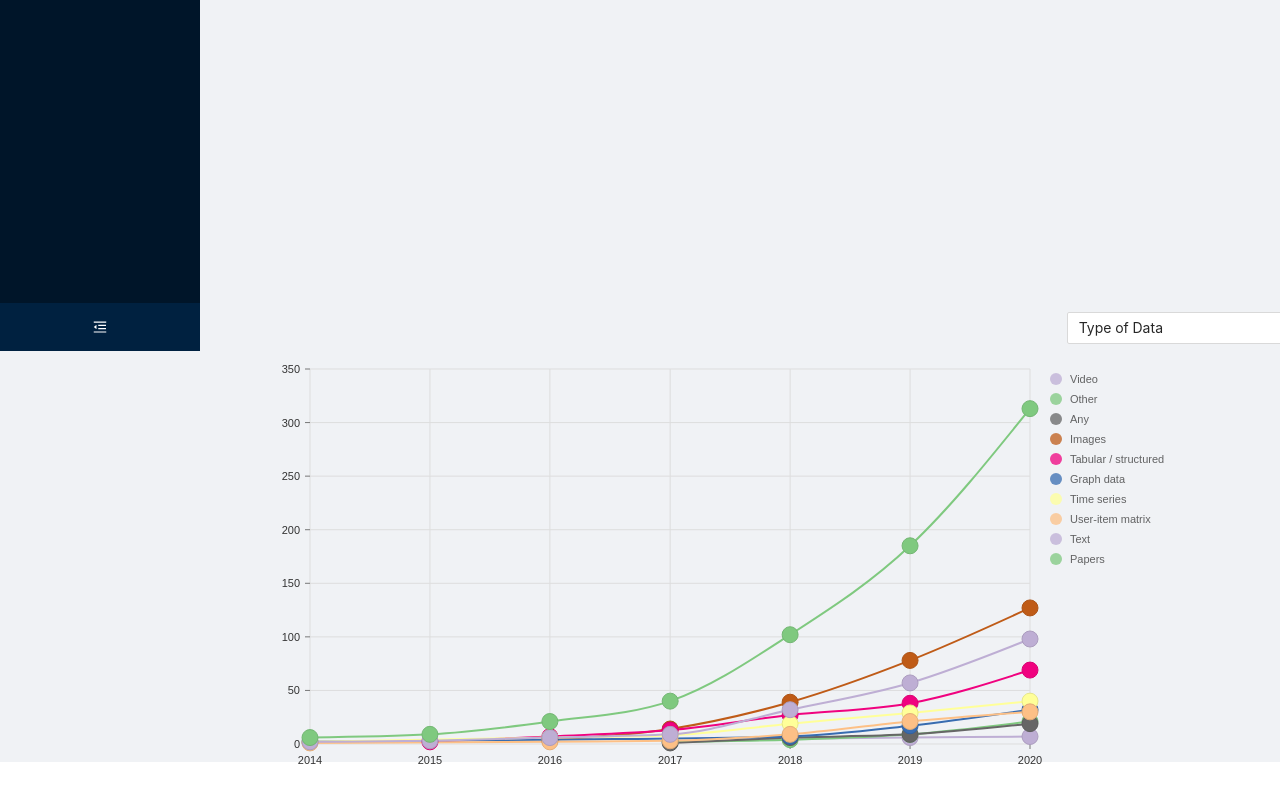
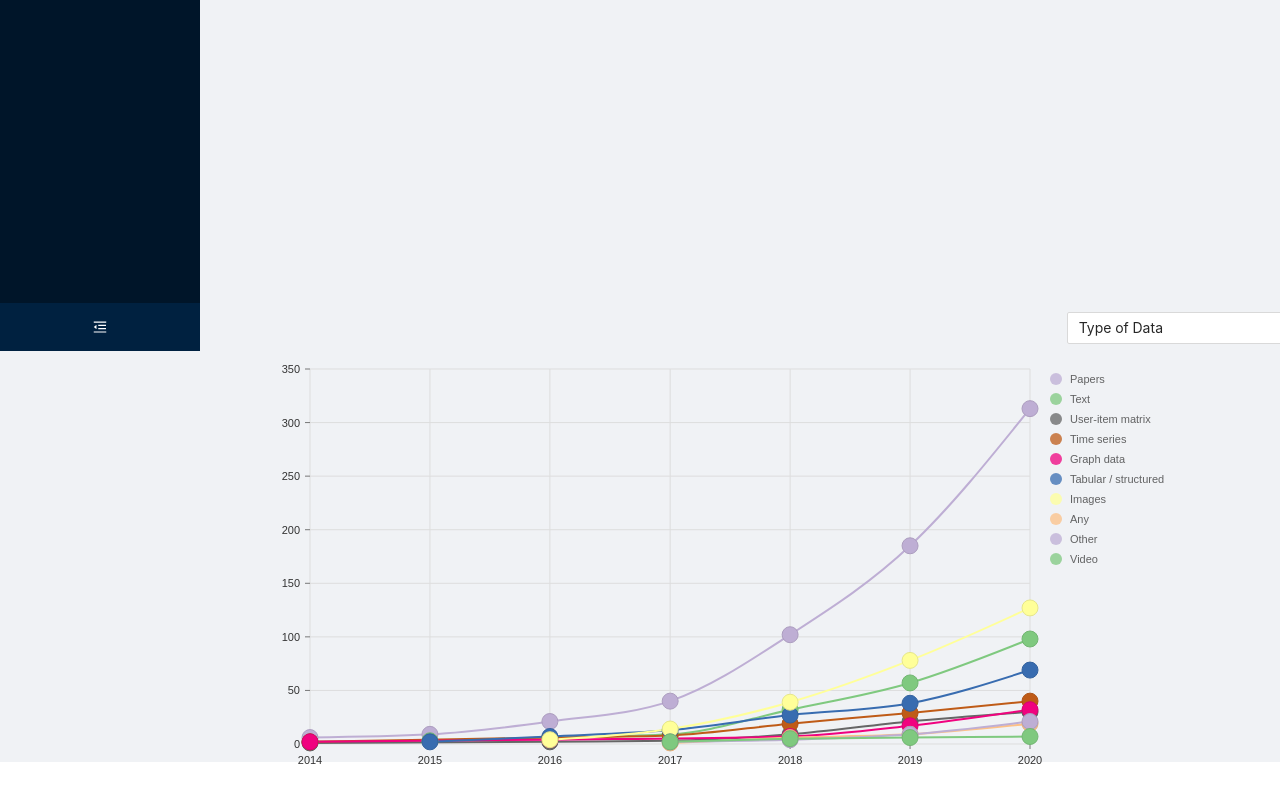
Before and after one commit to utwente-dmb/xai-papers, a React (Create React App) app: page /DMBLiteratureWebsite/charts in a window 1280 px wide. Shown: the part 449-1249 px from the top of the page. Built offline with nearby package versions, Linux system fonts and the light colour scheme.

Commit message:
tooltip to Chart

```diff
--- a/src/components/charts/GrowthLineChart.tsx
+++ b/src/components/charts/GrowthLineChart.tsx
@@ -1,5 +1,6 @@
 import { useFilteredPapers } from "../../hooks"
-import { ResponsiveLine, Line } from "@nivo/line"
+import { ResponsiveLine } from "@nivo/line"
+import { BasicTooltip } from "@nivo/tooltip"
 import { useState } from "react"
 import { Select, Col } from "antd"
 import { typeArray } from "../../utils"
@@ -51,18 +52,29 @@ function GenerateData(col: string) {
 				}
 			} else {
 				dataRaw[elem] = []
-				dataRaw[elem].push({ x: value["Year"], y: 1 })
+				dataRaw[elem].push({ x: value["Year"], y: 1, z: elem })
 			}
 
 		}
 	})
 
-	const dataFormated = []
+	let dataFormated = []
 	for (const [key, value] of Object.entries(dataRaw)) {
-		dataFormated.push({ "id": key, "data": value })
+		dataFormated.push({ "id": key, "data": value, "label": "yabba" })
+	}
+	dataFormated = dataFormated.reverse()
+	return dataFormated
 }
 
-	return dataFormated
+function CustomTooltip(props: any) {
+	console.log(props)
+	return (
+		<BasicTooltip
+			id={props.tickValues}
+			value={props.value}
+			color={props.color}
+		/>
+	)
 }
 
 function GrowthLineChart() {
@@ -116,8 +128,9 @@ function GrowthLineChart() {
 				}}
 				curve={"monotoneX"}
 				useMesh={true}
-				enableSlices={false}
-				legends={[
+				enableSlices="x"
+				legends={
+					[
 						{
 							anchor: "top-right",
 							direction: "column",
@@ -145,7 +158,7 @@ function GrowthLineChart() {
 					]
 				}
 			>
-			</ResponsiveLine>
+			</ResponsiveLine >
 		</div >)
 }
 
```
Lines whose indentation alone changed are shown as unchanged.
